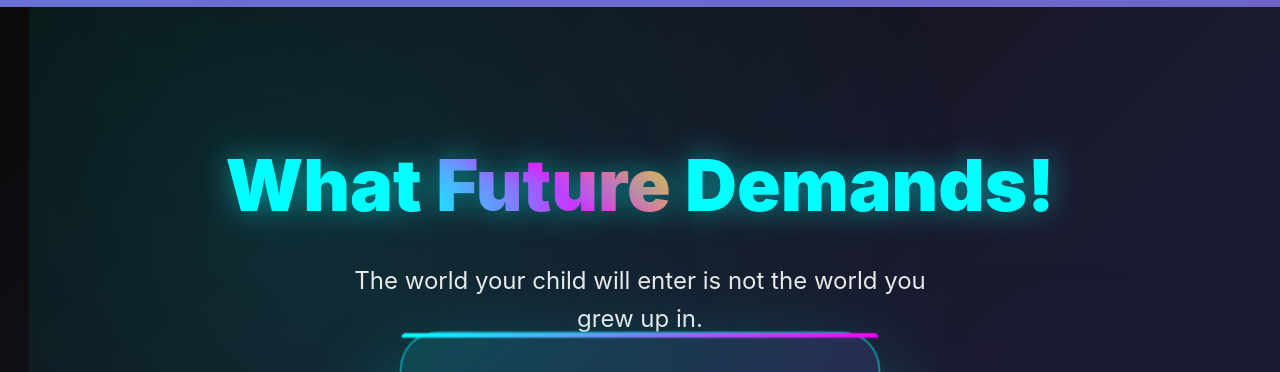
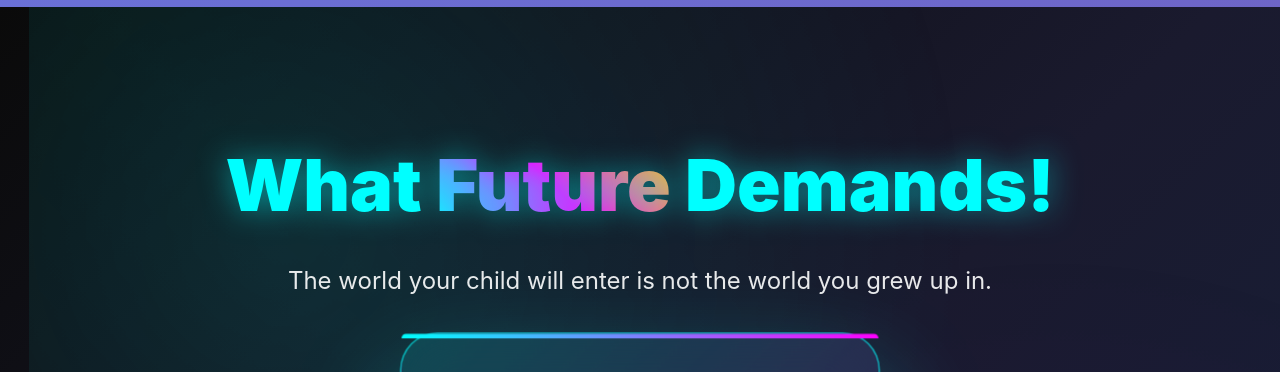
Before and after one commit to seevam/Innogyan, a plain HTML site: page index.html in a window 1280 px wide. Shown: the part 1480-1852 px from the top of the page. Drawn offline with Linux system fonts and the light colour scheme.

Commit message:
Update index.html

```diff
--- a/index.html
+++ b/index.html
@@ -922,7 +922,7 @@
 
         .why-header {
             text-align: center;
-            margin-bottom: 80px;
+            margin-bottom: 120px;
             position: relative;
             z-index: 2;
         }
@@ -951,7 +951,7 @@
         .why-subtitle {
             font-size: clamp(18px, 4vw, 24px);
             color: rgba(255, 255, 255, 0.9);
-            max-width: 600px;
+            max-width: 800px;
             margin: 0 auto;
             line-height: 1.6;
         }
```
